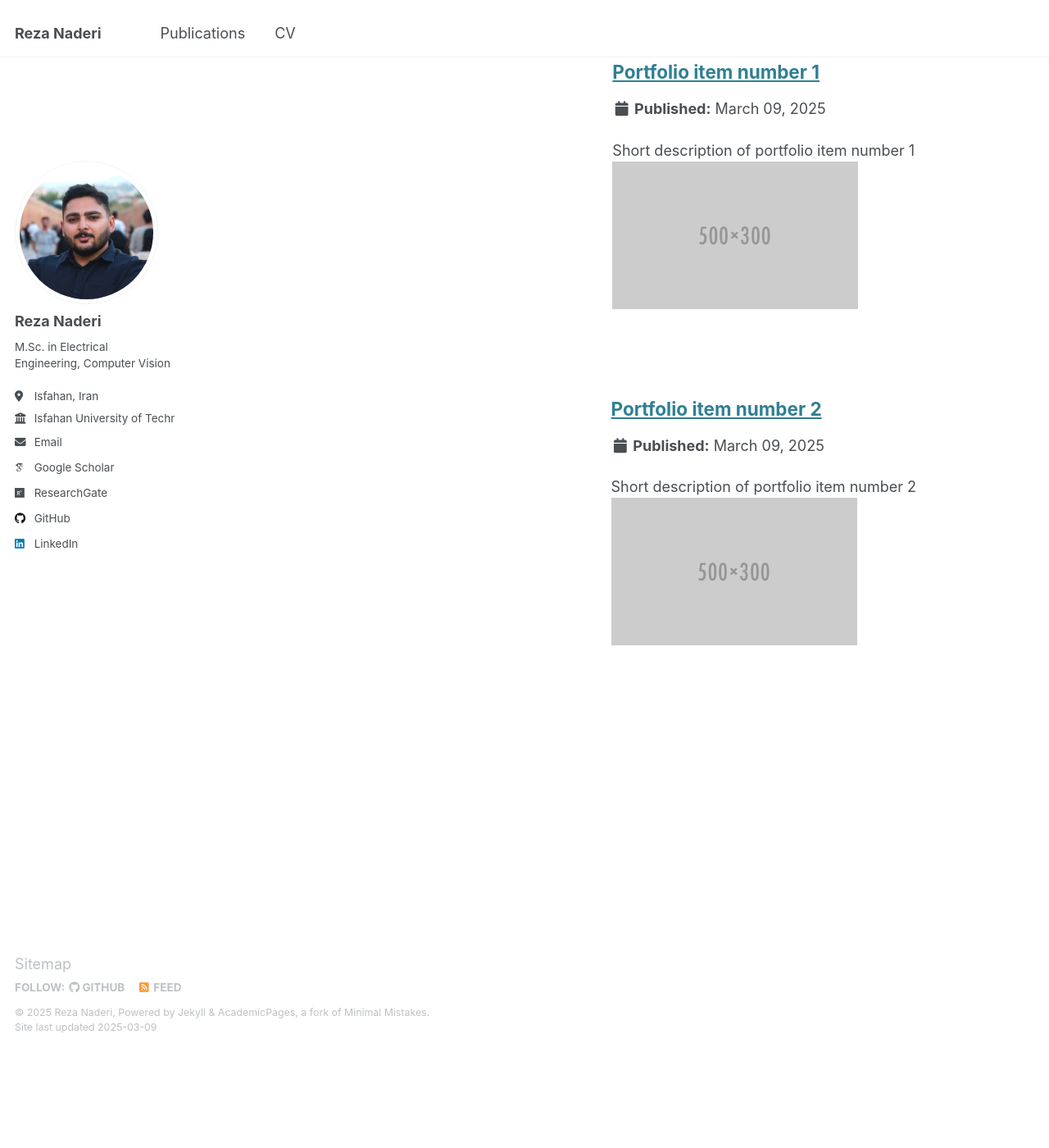
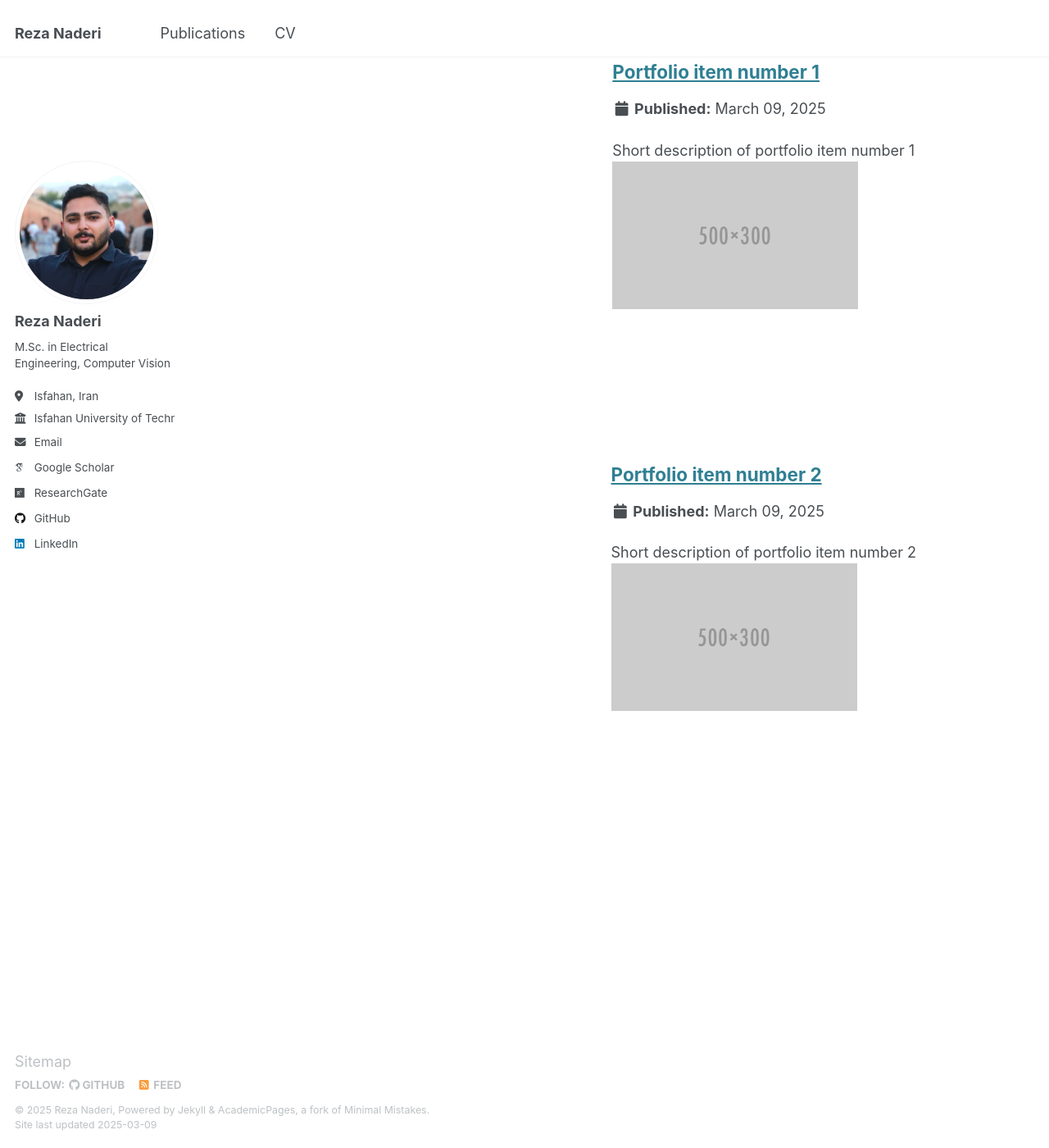
Before and after one commit to mohammadrezanaderi4/mohammadrezanaderi4.github.io, a Jekyll site: the page built from _pages/portfolio.html, in a window 1280 px wide and 1400 px high, scrolled down 119 px. Shown: the whole window at 82% size. Built offline with Jekyll 4.4.1, drawn with Linux system fonts in a browser that asks for light colours; some web fonts are replaced.

Commit message:
Update archive-single.html

```diff
--- a/_includes/archive-single.html
+++ b/_includes/archive-single.html
@@ -12,7 +12,7 @@
 
     img {
       width: 300px;
-      padding-bottom: 20px;
+      padding-bottom: 100px;
     }
 
     .crop {
```
